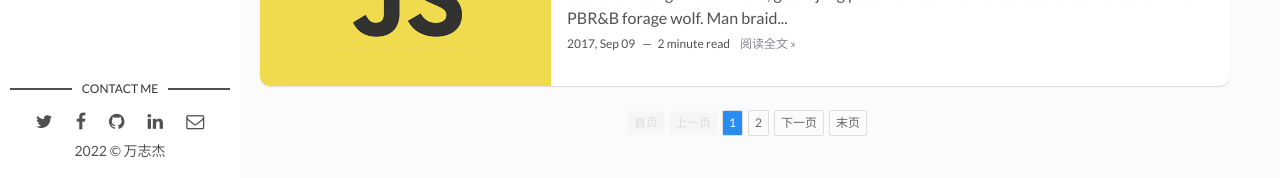
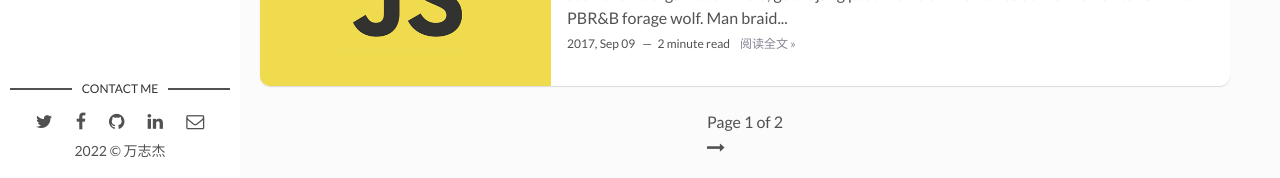
Before and after one commit to 19991010wan/19991010wan-Blog, a Jekyll site: the page built from index.html, in a window 1280 px wide and 1291 px high. Shown: the part 1110-1288 px from the top of the window. Built offline with Jekyll 4.4.1, drawn with Linux system fonts in a browser that asks for light colours; the list of posts is cut into pages by our own code; part of the change alters nothing that is shown.

Commit message:
update pagination

```diff
--- a/_includes/pagination.html
+++ b/_includes/pagination.html
@@ -1,4 +1,4 @@
-<!--<div class="container">
+<div class="container">
   <nav class="pagination" role="pagination">
     <ul>
       {% if paginator.previous_page %}
@@ -18,7 +18,7 @@
       {% endif %}
     </ul>
   </nav>
-</div>-->
+</div>
 
 <div class="container">
   <nav class="pagination" role="pagination">
@@ -28,12 +28,13 @@
     <script src="{{site.baseurl}}/assets/js/paging.js"></script>
     <script>
       var page = new Paging();
-      var index_page = 0;
+      // var index_page = 0;
+      console.log(currentpage)
       page.init({
         target: $('#pageTool'),
         pagesize: 6,
         count: 7,
-        current: 1,
+        current: currentpage,
         callback: function(pagecount, size, count) {
           console.log(arguments)
           alert('当前第 ' + pagecount + '页,每页 ' + size + '条,总页数：' + count + '页');
@@ -42,13 +43,14 @@
             // count: 89,
             current: pagecount
           });
-          index_page = this.current
-          var pagedata = document.querySelector("#pageTool");
+          // var index_page = this.current
+          /*var pagedata = document.querySelector("#pageTool");
           var totalpages = pagedata.getAttribute('data-totalpages');
           var nextpage = pagedata.getAttribute('data-nextpage');
           var previouspage = pagedata.getAttribute('data-previouspage');
-          console.log("当前页数是" + index_page + totalpages +nextpage + previouspage)
-          location.href="{{ site.baseurl }}/page/{{ paginator.next_page }}/?page="+pagecount
+          console.log("当前页数是" + index_page + totalpages +nextpage + previouspage)*/
+
+          location.href='{{ site.baseurl }}/page/{{ paginator.next_page }}/?currentpage='+pagecount
           //这里我写个ajax吧
 
           //如果你不用ajax分页，你可以直接在这里location.href='xxx.html?page='+pagecount 作跳转，这样的话，页面刷新后，你要传递current进来。
```
